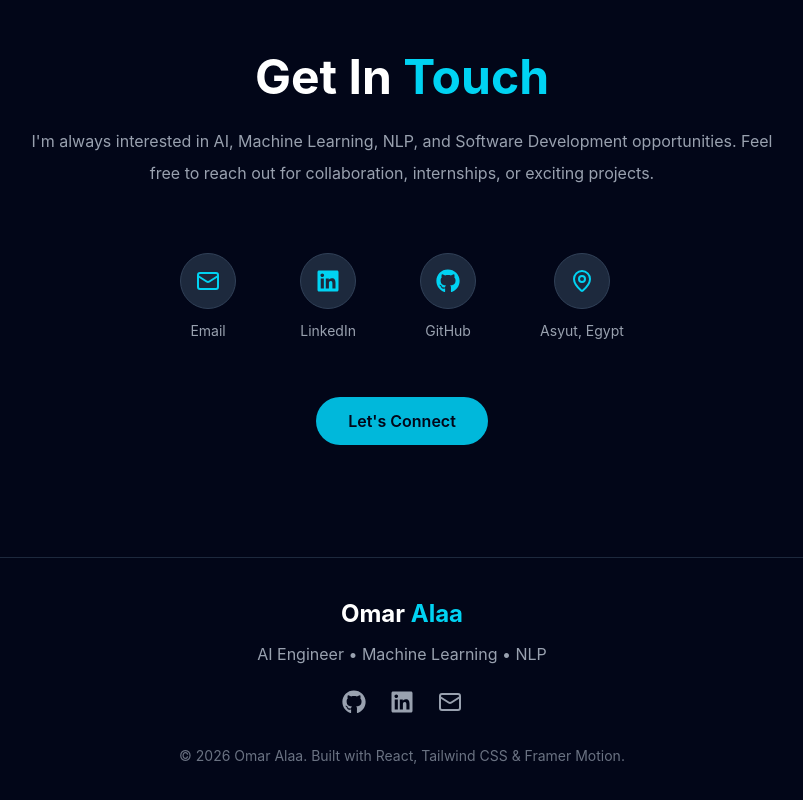
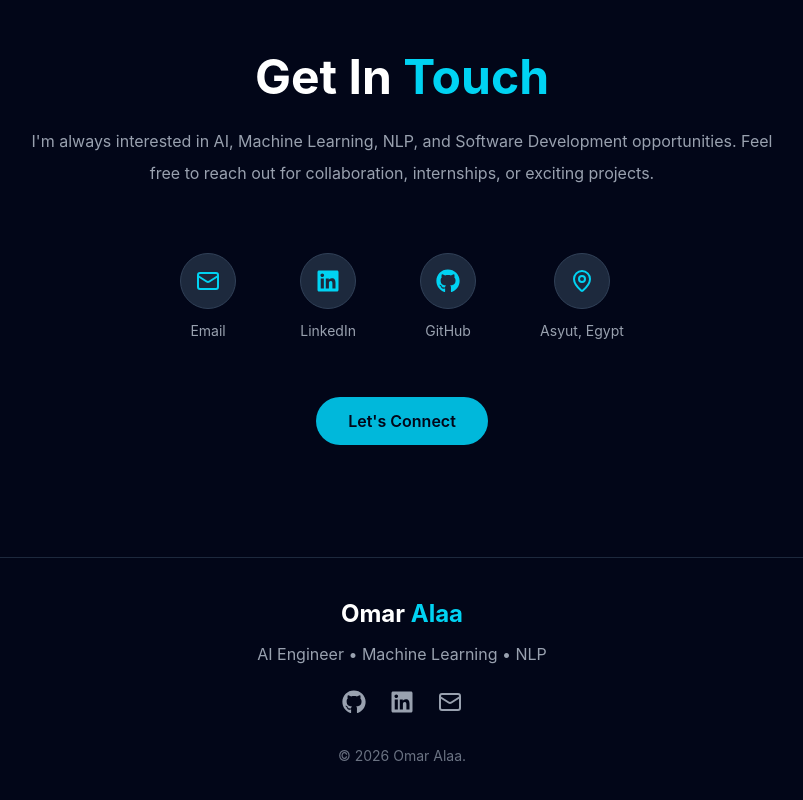
Before and after one commit to omar3laa/Portfolio, a React (Vite) app: page / in a window 1280 px wide. Shown: the part 6775-7575 px from the top of the page, without its empty margins (238-1041 px from the left). Built offline with nearby package versions, Linux system fonts and the light colour scheme.

Commit message:
Remove technology stack mention from footer
Removed the mention of 'Built with React, Tailwind CSS & Framer Motion' from the footer.

```diff
--- a/src/components/Footer/Footer.jsx
+++ b/src/components/Footer/Footer.jsx
@@ -50,7 +50,6 @@ const Footer = () => {
 
         <p className="text-center text-sm text-gray-500 mt-8">
           © {new Date().getFullYear()} Omar Alaa.
-          Built with React, Tailwind CSS & Framer Motion.
         </p>
 
       </div>
```
